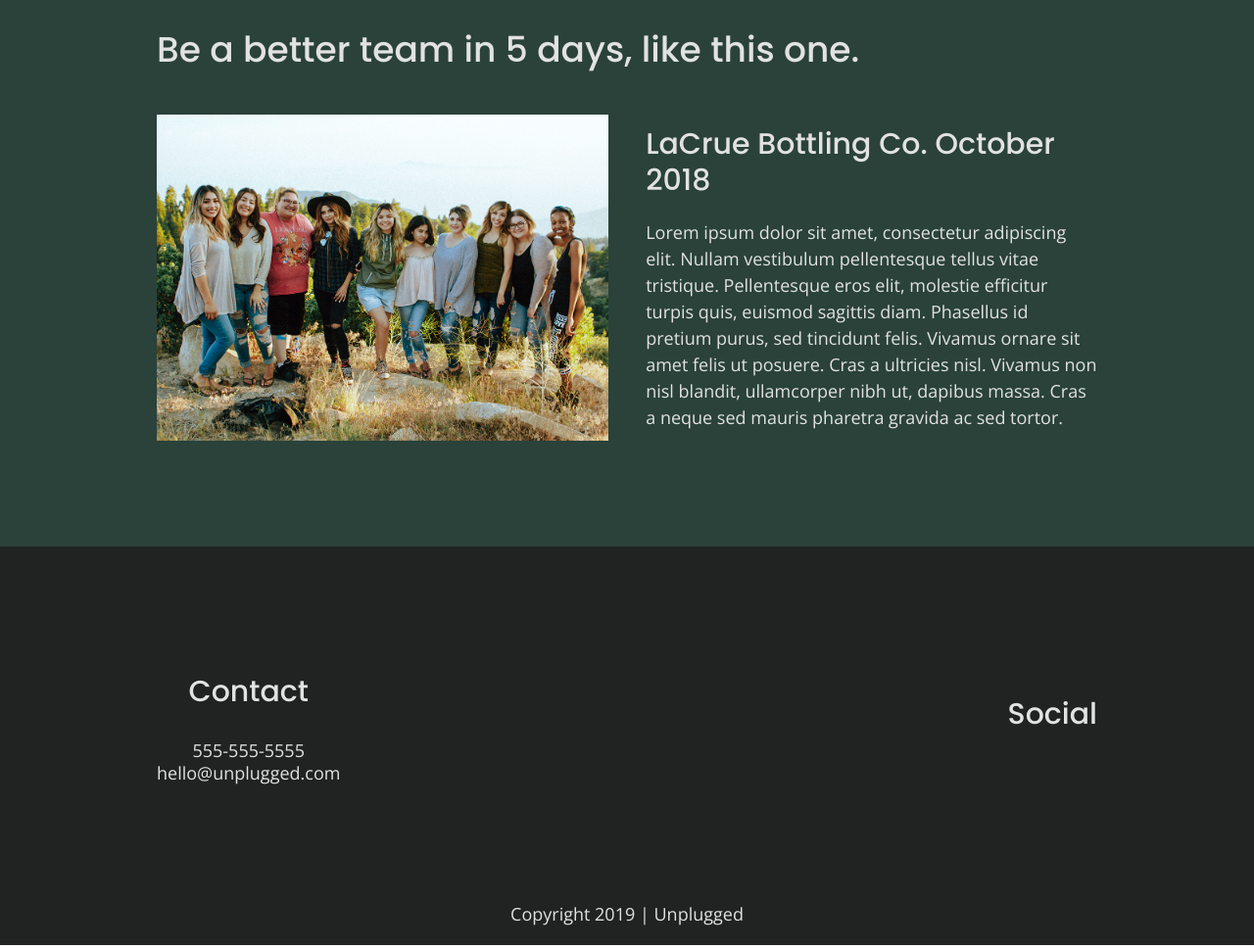
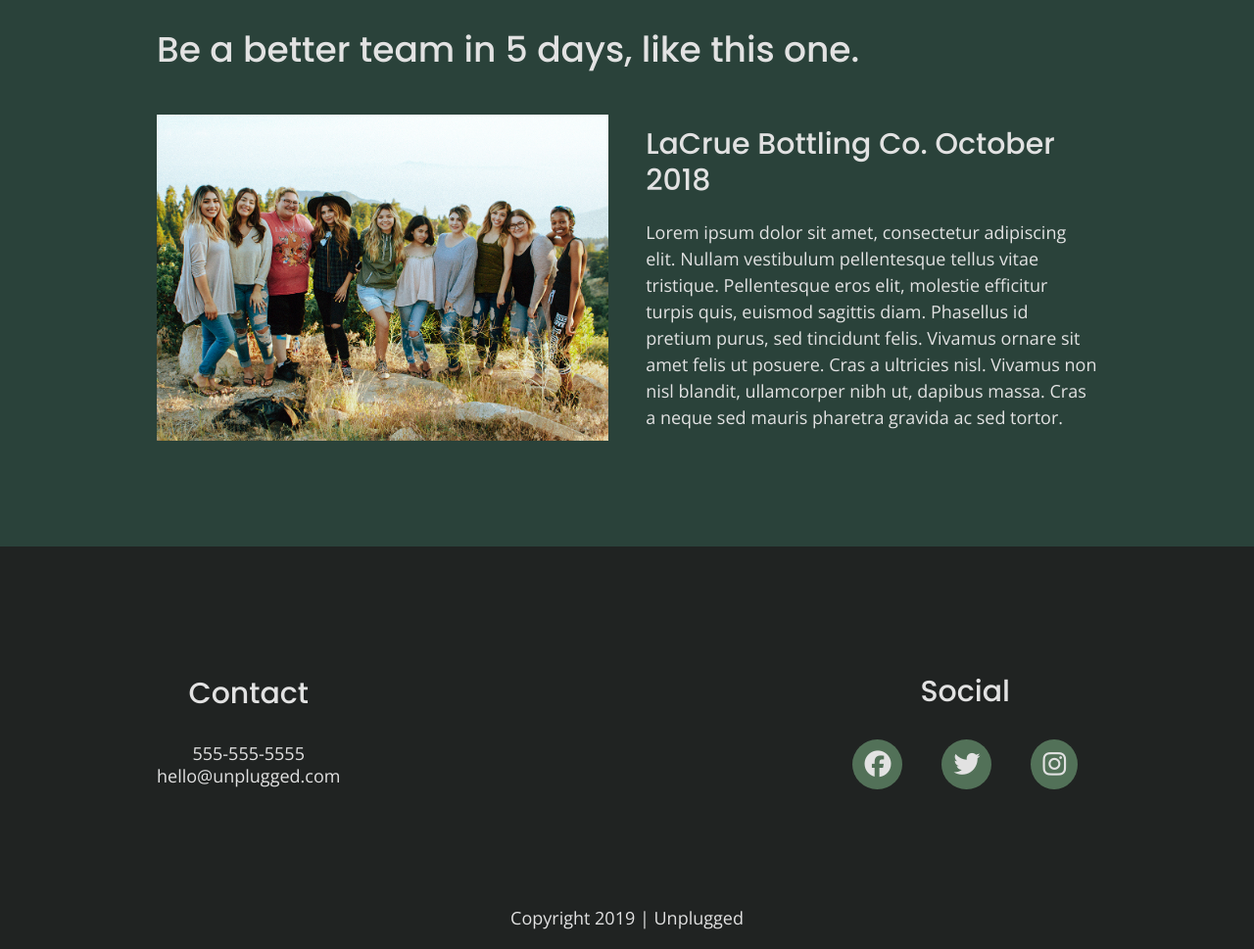
Before and after one commit to morgancadigan/site-unplugged, a website: page index.html in a window 1280 px wide. Shown: the part 2152-3121 px from the top of the page at 98% size. Drawn offline with nearby package versions, Linux system fonts and the light colour scheme.

Commit message:
Social icons to footer

```diff
--- a/css/main.css
+++ b/css/main.css
@@ -219,6 +219,14 @@ footer {
   }
   footer p {
     margin: 0;
+  }
+  footer i {
+    background-color: #527158;
+    border-radius: 50%;
+    font-size: 1.5em;
+    padding: 12px;
+    margin: 0 20px;
+
   }
   footer .copyright {
    margin: 20px 0;
--- a/index.html
+++ b/index.html
@@ -128,9 +128,9 @@
           <div class="social">
             <h3>Social</h3>
             <div class="social-icons">
-              <p><a href="https://www.facebook.com/yoursite" target="_blank"></a></p>
-              <p><a href="https://www.twitter.com" target="_blank"></a></p>
-              <p><a href="https://www.instagram.com/" target="_blank"></a></p>
+              <p><a href="https://www.facebook.com/yoursite" target="_blank"><i class="fab fa-facebook"></i></a></p>
+              <p><a href="https://www.twitter.com" target="_blank"></a><i class="fab fa-twitter"></i></p>
+              <p><a href="https://www.instagram.com/" target="_blank"></a><i class="fab fa-instagram"></i></p>
               <!-- other social links here-->
             </div>
           </div>
```
Also changed, not shown: about/index.html (+3 -3 lines), faq/index.html (+3 -3 lines).
